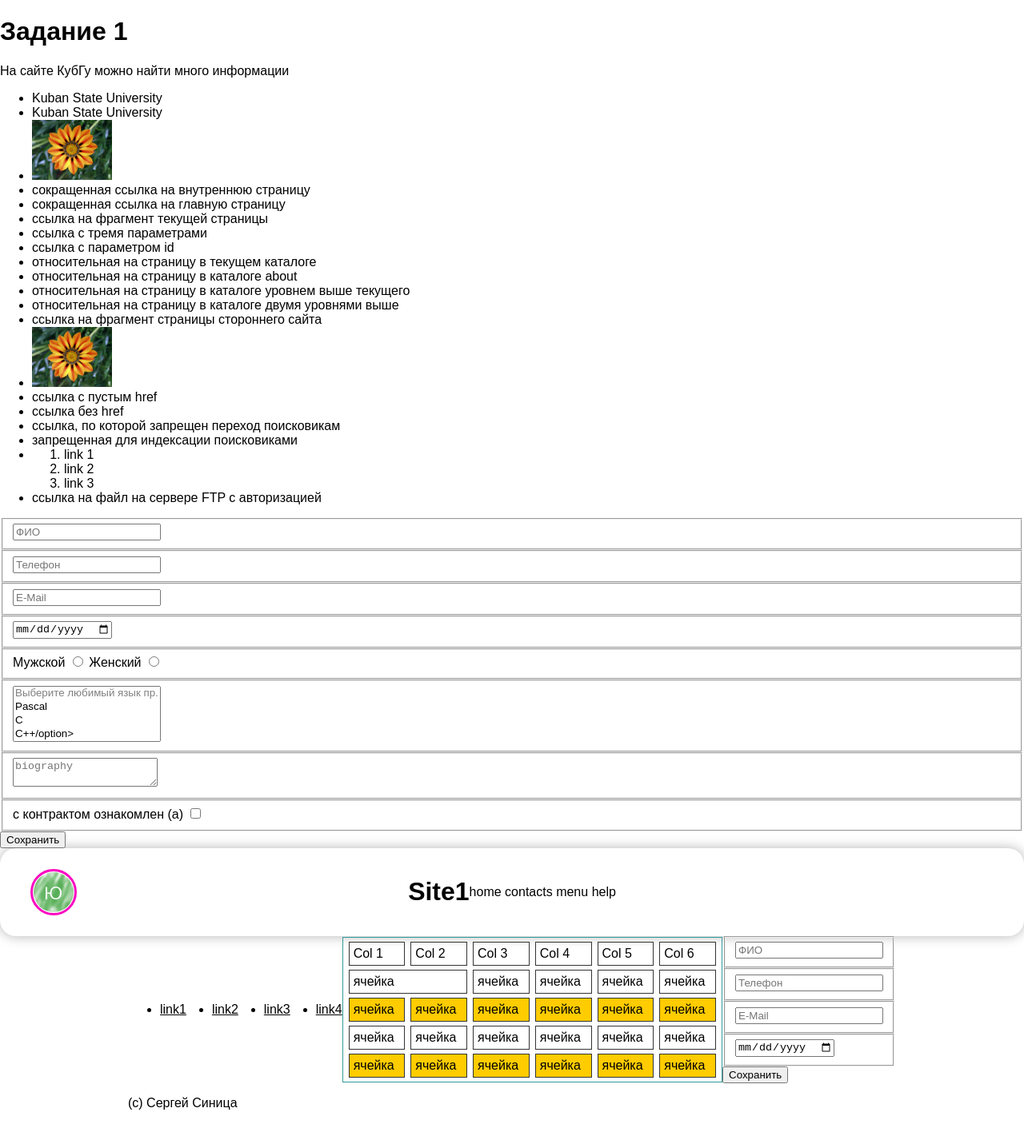
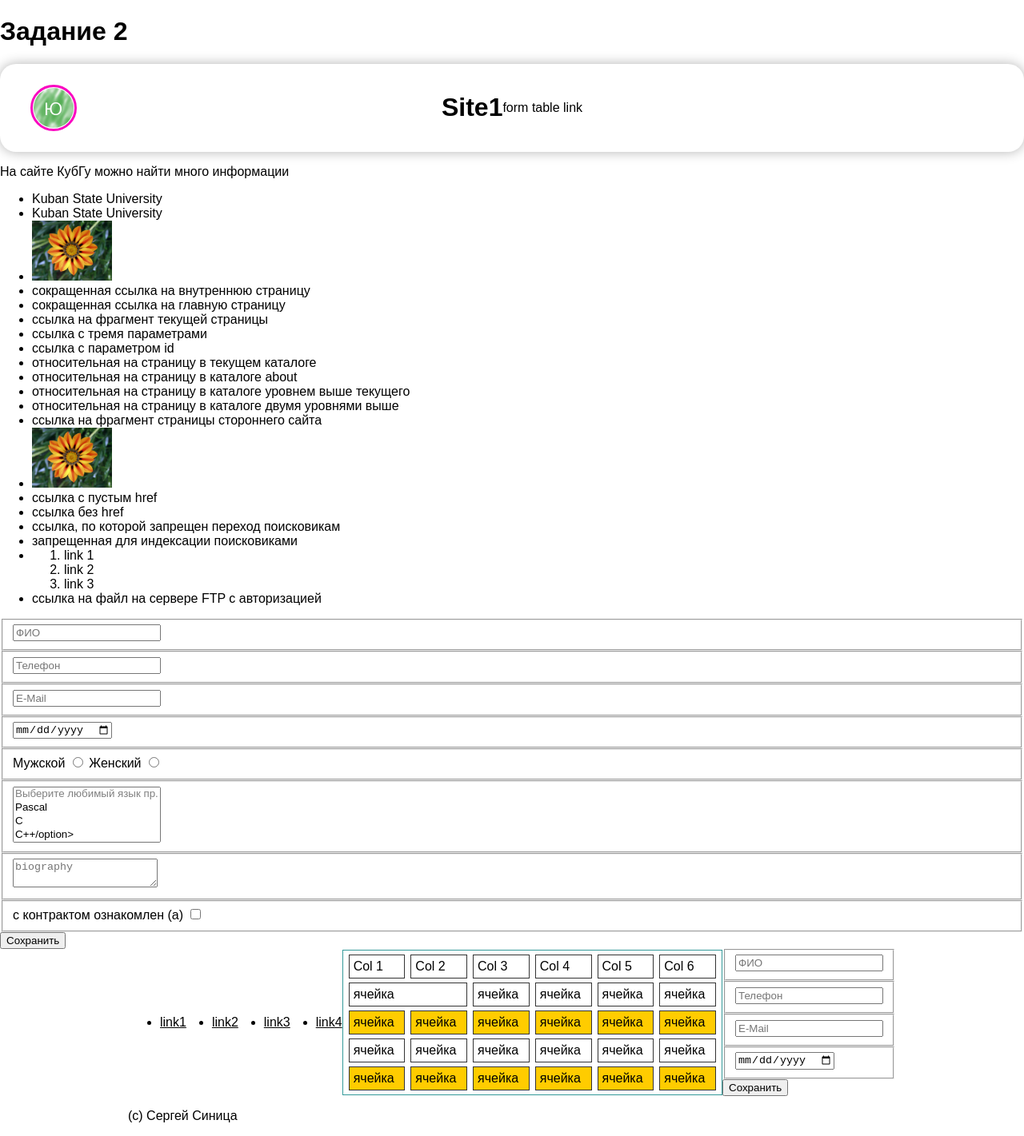
Before and after one commit to DariaGolovacheva/work2, a plain HTML site: page 2/index.html in a window 1280 px wide. Shown: the whole page at 80% size. Drawn offline with Linux system fonts and the light colour scheme.

Commit message:
Update index.html

```diff
--- a/2/index.html
+++ b/2/index.html
@@ -18,9 +18,20 @@
 </head>
 
 <body>
-    <h1 id="heading">Задание 1</h1>
+    <h1 id="heading">Задание 2</h1>
+     <header class="header">
+        <img src="image.png" alt="logo" class="logo">
+                <h1>Site1</h1>
+            <nav class="nav">
+                <a href="#form" class="nav-link">form </a>
+                <a href="#table" class="nav-link">table</a>
+                <a href="#link" class="nav-link">link</a>
+
+            </nav>
+
+    </header>
     <p>На сайте  <a href="http://www.kubsu.ru/index.php">КубГу</a> можно найти много информации</p>
-    <ul>
+    <ul id="link">
         <li>
             <a href="http://www.kubsu.ru/index.php">Kuban State University</a>
         </li>
@@ -145,7 +156,7 @@
             </a>
         </li>
     </ul>
-    <form>
+    <form id="form">
         <fieldset>
             <input type="text" name="fio" placeholder="ФИО" />
         </fieldset>
@@ -197,17 +208,7 @@
         </fieldset>
         <button type="submit">Сохранить</button>
     </form>
-    <header class="header">
-        <img src="image.png" alt="logo" class="logo">
-                <h1>Site1</h1>
-            <nav class="nav">
-                <a href="#" class="nav-link">home</a>
-                <a href="#" class="nav-link">contacts</a>
-                <a href="#" class="nav-link">menu</a>
-                <a href="#" class="nav-link">help</a>
-            </nav>
 
-    </header>
     <main class="main">
 
             <div class="container">
@@ -234,7 +235,7 @@
                     </li>
 
                 </ul>
-                <table>
+                <table id="table">
                     <thead>
                         <tr>
                             <td>
```
